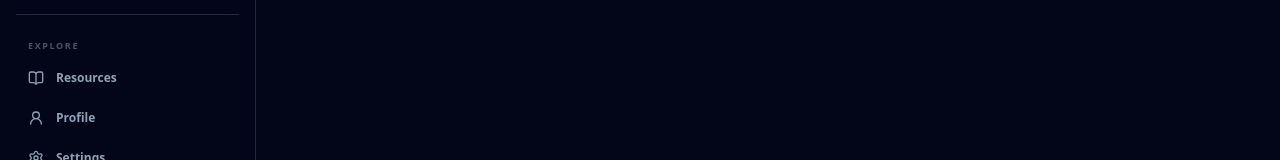
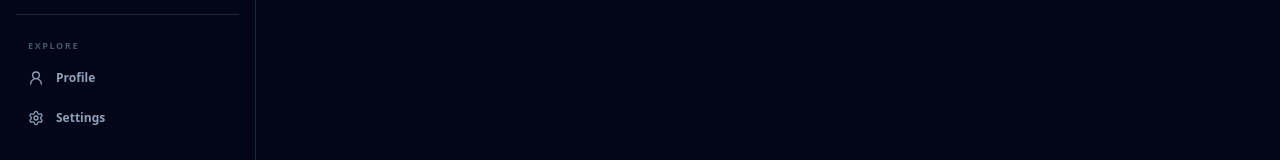
Before and after one commit to Madhan-04-cyber/ai-learning-path-recommender, a Next.js app in the folder frontend/: page /home in a window 1280 px wide. Shown: the part 363-523 px from the top of the page. Built offline with nearby package versions, Linux system fonts and the light colour scheme.

Commit message:
Remove 'Resources' from navigation
Removed 'Resources' from secondary navigation items.

```diff
--- a/frontend/app/components/navigation.ts
+++ b/frontend/app/components/navigation.ts
@@ -1,6 +1,5 @@
 import {
   BarChart3,
-  BookOpen,
   Bot,
   Home,
   Map,
@@ -18,7 +17,6 @@ export type AppRoute =
   | "/skills"
   | "/coach"
   | "/progress"
-  | "/resources"
   | "/profile"
   | "/settings";
 
@@ -38,7 +36,6 @@ export const primaryNavigation: NavigationItem[] = [
 ];
 
 export const secondaryNavigation: NavigationItem[] = [
-  { href: "/resources", label: "Resources", icon: BookOpen },
   { href: "/profile", label: "Profile", icon: UserRound },
   { href: "/settings", label: "Settings", icon: Settings },
 ];
```
